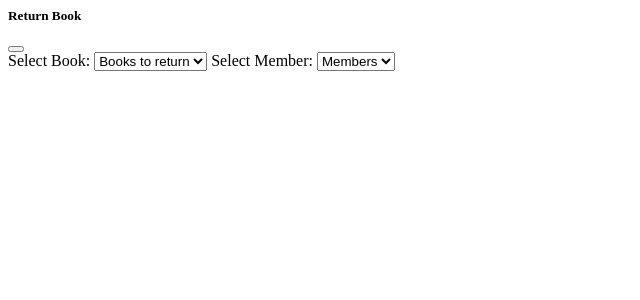
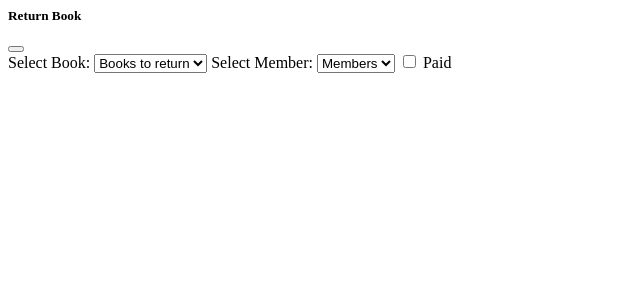
Before and after one commit to nealwaga/Library-System, a Python web app: template app/templates/checklist/return_book.html in a window 1280 px wide. Shown: the top 300 px of the page, without its empty margins (0-640 px from the left). Run offline with Jinja, Linux system fonts and the light colour scheme; the template is opened without the code that fills it, so the values that code supplies are empty.

Commit message:
add a checkbox

```diff
--- a/app/templates/checklist/return_book.html
+++ b/app/templates/checklist/return_book.html
@@ -23,6 +23,10 @@
             <option selected>Members</option>
           </select>
 
+          <input type="checkbox" name="paid" class="form-check-input" id="paidCheck">
+          <label class="form-check-label" for="paidCheck">Paid</label>
+
+
 
         </form>
       </div>
```
